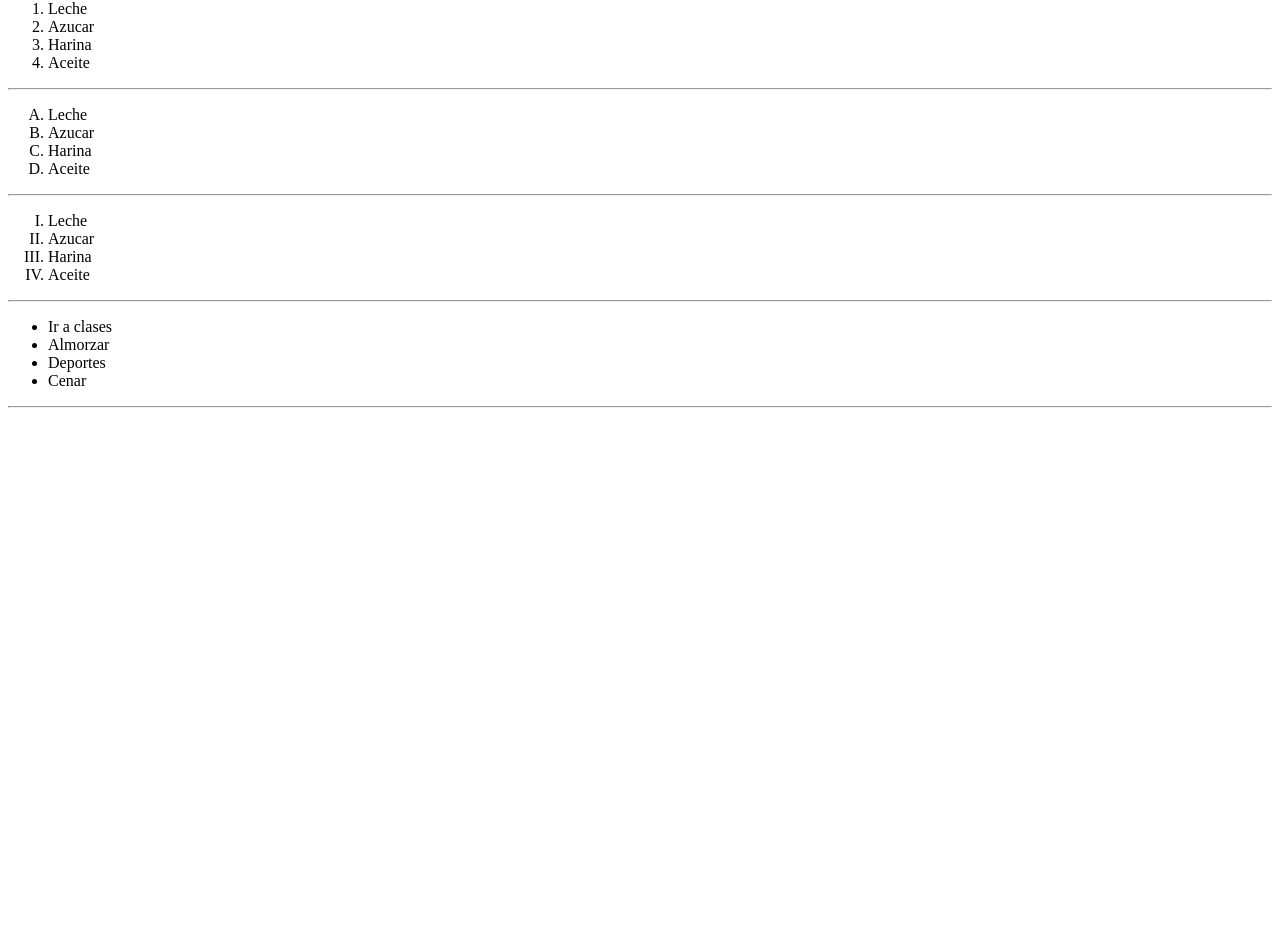
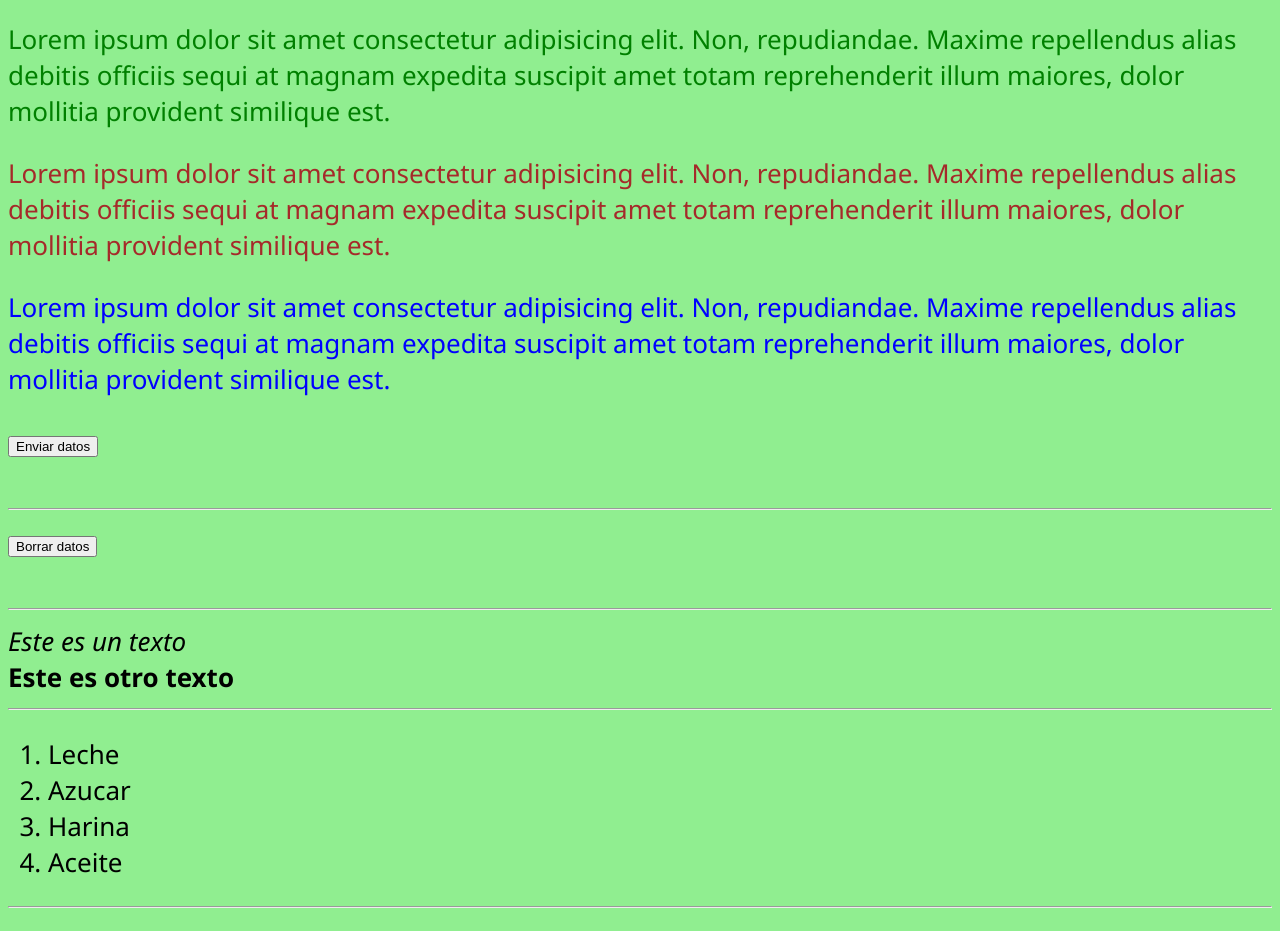
Before and after one commit to Leonardo-Zavala/Ejemplo, a plain HTML site: page index.html in a window 1280 px wide. Shown: the part 550-1481 px from the top of the page. Before the commit the page ends 966 px from the top, so only its background shows below. Drawn offline with Linux system fonts and the light colour scheme.

Commit message:
Agrego estilos a las paginas

```diff
--- a/css/index.css
+++ b/css/index.css
@@ -0,0 +1,22 @@
+/* Selectores globales */
+body{
+    background-color: lightgreen;
+    font-family: 'Segoe UI', Tahoma, Geneva, Verdana, sans-serif;
+    font-size: 26px;
+}
+
+a{
+    text-decoration: none;
+}
+
+p{
+    color: green;
+}
+
+.unico{
+    color: brown;
+}
+
+#identificador{
+    color: blue;
+}
--- a/index.html
+++ b/index.html
@@ -6,6 +6,7 @@
     <meta charset="UTF-8">
     <meta http-equiv="X-UA-Compatible" content="IE=edge">
     <meta name="viewport" content="width=device-width, initial-scale=1.0">
+    <link rel="stylesheet" href="./css/index.css">
     <title>Clase 1 - HTML y CSS</title>
 </head>
 
@@ -27,6 +28,14 @@
             <article>
                 <h2>Una seccion de mi Pagina Web</h2>
                 <p>
+                    Lorem ipsum dolor sit amet consectetur adipisicing elit. Non, repudiandae.
+                    Maxime repellendus alias debitis officiis sequi at magnam expedita suscipit amet totam reprehenderit illum maiores, dolor mollitia provident similique est.
+                </p>
+                <p class="unico">
+                    Lorem ipsum dolor sit amet consectetur adipisicing elit. Non, repudiandae.
+                    Maxime repellendus alias debitis officiis sequi at magnam expedita suscipit amet totam reprehenderit illum maiores, dolor mollitia provident similique est.
+                </p>
+                <p id="identificador">
                     Lorem ipsum dolor sit amet consectetur adipisicing elit. Non, repudiandae.
                     Maxime repellendus alias debitis officiis sequi at magnam expedita suscipit amet totam reprehenderit illum maiores, dolor mollitia provident similique est.
                 </p>
```
Also changed, not shown: pages/productos.html (+2 -1 lines).
